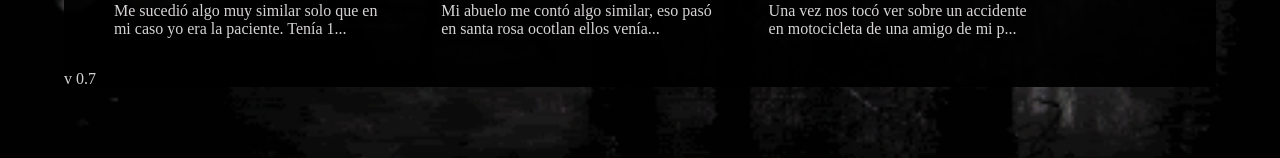
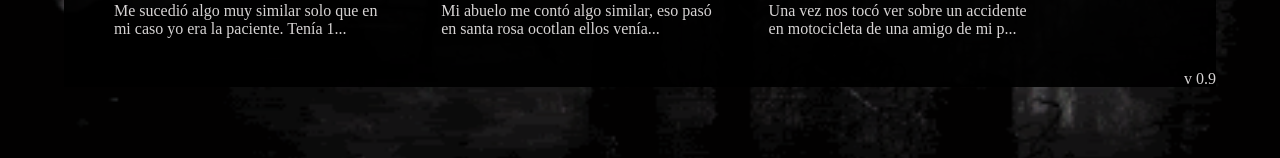
Before and after one commit to MauRorm/history-horror, a React app: page /notice in a window 1280 px wide. Shown: the part 633-791 px from the top of the page. Built offline with nearby package versions, Linux system fonts and the light colour scheme.

Commit message:
fix label version style

```diff
--- a/public/index.html
+++ b/public/index.html
@@ -12,7 +12,7 @@
     <meta http-equiv="pragma" content="no-cache" />
 
     <link rel="icon" href="/favicon.ico" />
-    <title>Casa Paranormal v0.7</title>
+    <title>Casa Paranormal v0.9</title>
   </head>
   <body>
     <!-- Display a message if JS has been disabled on the browser. -->
--- a/src/client/pages/HomePage.js
+++ b/src/client/pages/HomePage.js
@@ -324,8 +324,8 @@ const HomePage = props => {
                 </div>
               )}
             </div>
-            <p style={{ color: themeColorId === 0 ? '#e2dfdf' : 'black', textAlingn: 'end' }}>
-              v 0.7
+            <p style={{ color: themeColorId === 0 ? '#e2dfdf' : 'black', textAlign: 'end' }}>
+              v 0.9
             </p>
           </div>
         )}
```
